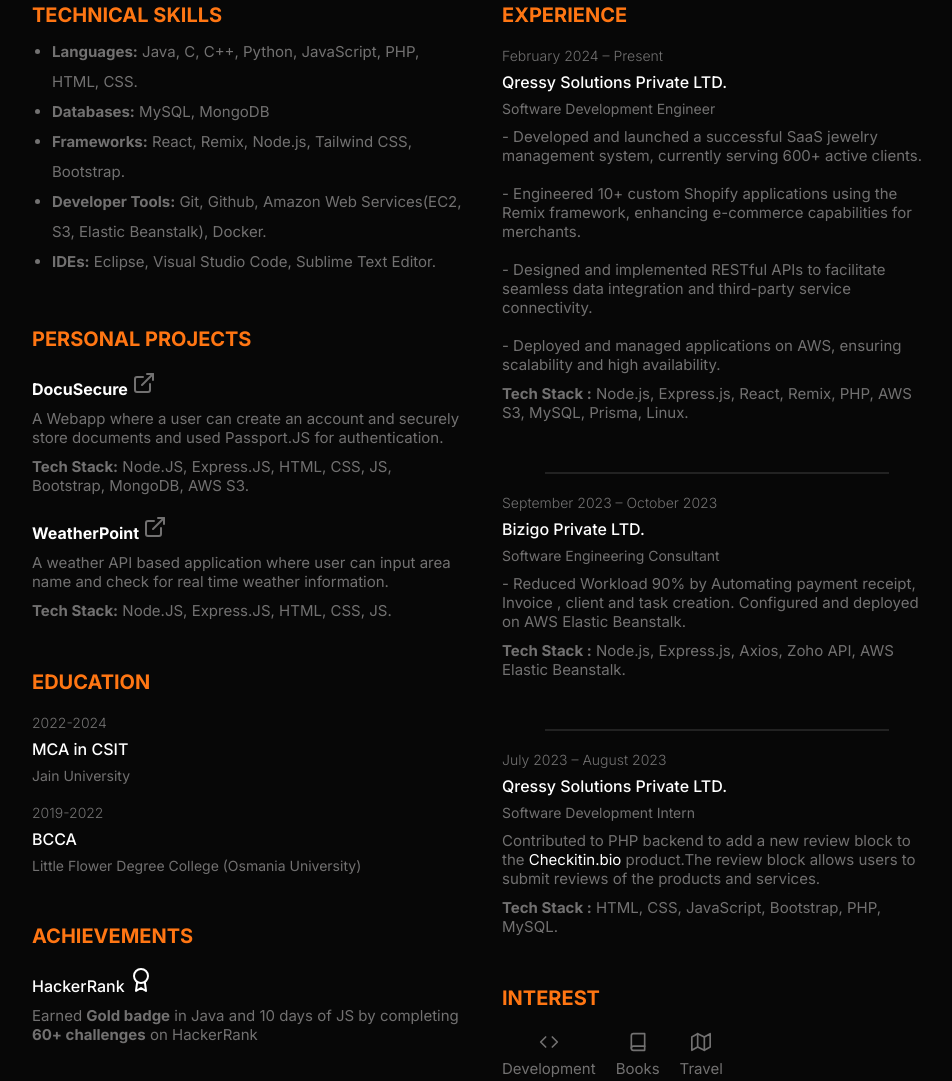
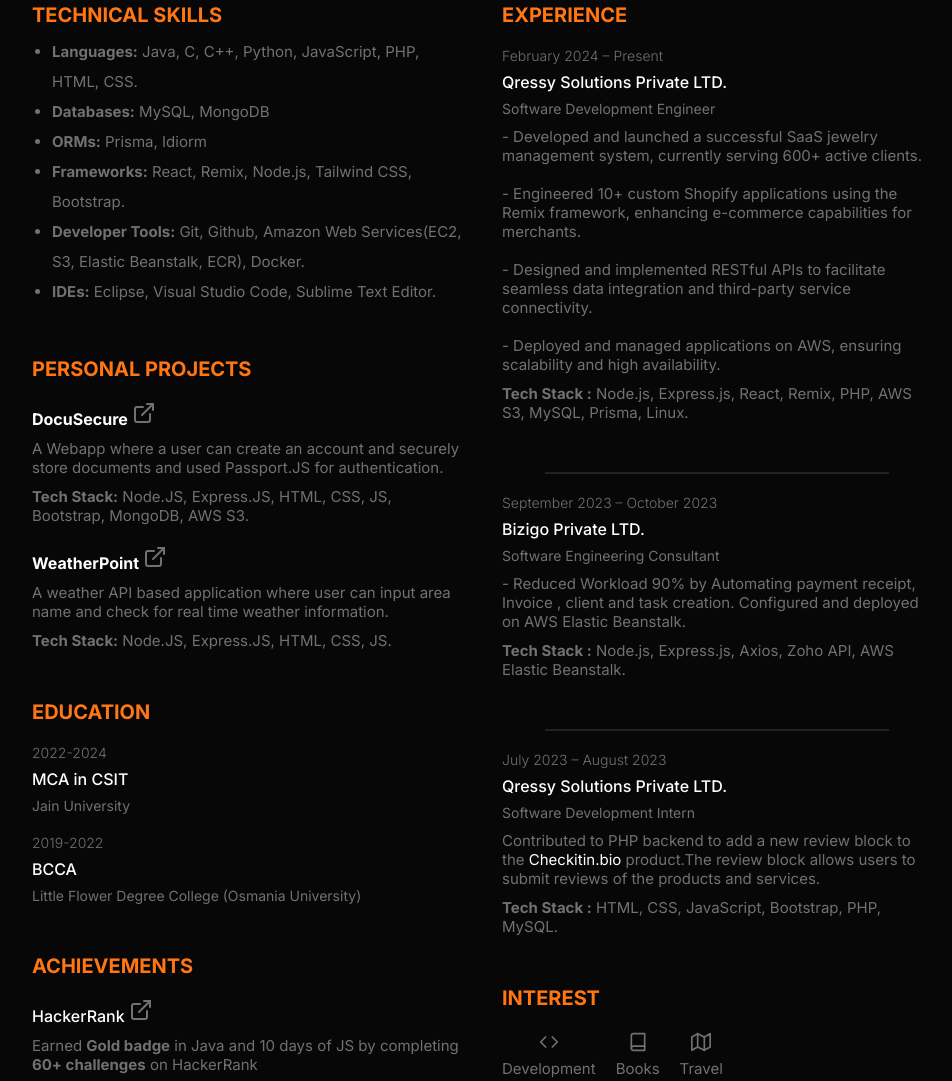
Before and after one commit to sanjay-gangishetty/portfolio, a plain HTML site: page resume.html in a window 1280 px wide. Shown: the part 381-1462 px from the top of the page, without its empty margins (158-1110 px from the left). Drawn offline with nearby package versions, Linux system fonts and the light colour scheme.

Commit message:
updated resume

```diff
--- a/resume.html
+++ b/resume.html
@@ -71,8 +71,10 @@
                 <ul class="skills_list description">
                     <li><b>Languages:</b> Java, C, C++, Python, JavaScript, PHP, HTML, CSS.</li>
                     <li><b>Databases:</b> MySQL, MongoDB</li>
+                    <li><b>ORMs:</b> Prisma, Idiorm</li>
                     <li><b>Frameworks:</b> React, Remix, Node.js, Tailwind CSS, Bootstrap.</li>
-                    <li><b>Developer Tools:</b> Git, Github, Amazon Web Services(EC2, S3, Elastic Beanstalk), Docker.
+                    <li><b>Developer Tools:</b> Git, Github, Amazon Web Services(EC2, S3, Elastic Beanstalk, ECR),
+                        Docker.
                     </li>
                     <li><b>IDEs:</b> Eclipse, Visual Studio Code, Sublime Text Editor.</li>
                 </ul>
@@ -122,7 +124,9 @@
                 <h3 class="title">ACHIEVEMENTS</h3>
                 <div class="awards_item">
                     <!-- <p class="item_preTitle">2019</p> -->
-                    <h4 class="item_title">HackerRank <i data-feather="award"></i></h4>
+                    <h4 class="item_title">HackerRank <a class="ref_name_link"
+                            href="https://hackerrank.com/profile/Sanjay_sk_kumar1" target="_blank"><i
+                                data-feather="external-link" class="external-link"></i></a></h4>
                     <p class=" description">
                         Earned <b>Gold badge</b> in Java and
                         10 days of JS by
```
Also changed, not shown: 1 other file.
